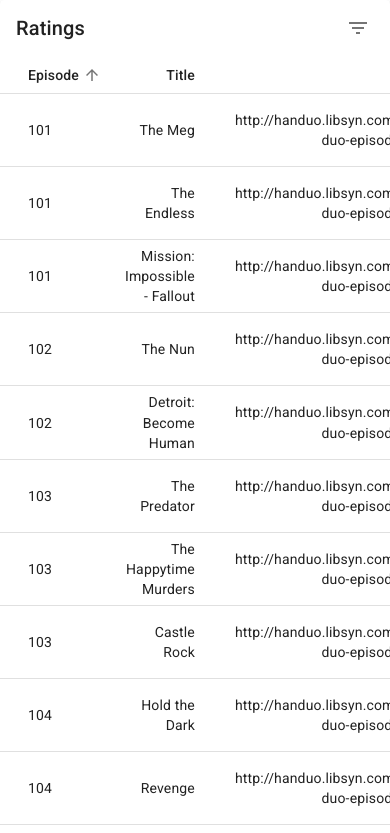
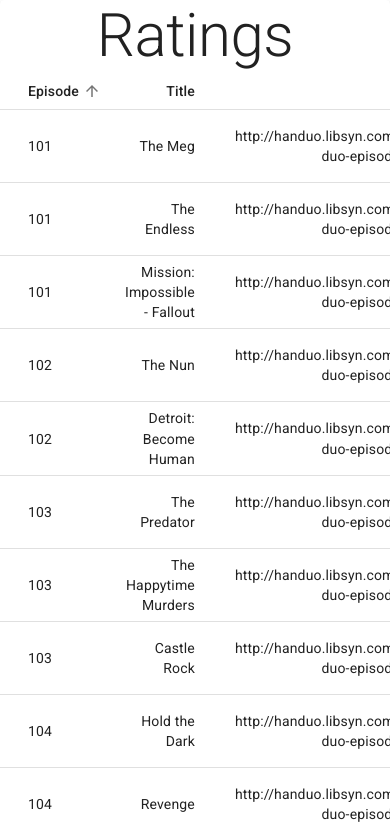
Before and after one commit to priebek/handuo-ratings, a React (Create React App) app: page / in a window 390 px wide. Shown: the top 833 px of the page. Built offline with nearby package versions, Linux system fonts and the light colour scheme.

Commit message:
remove EnhancedTableToolbar and click event on table

```diff
--- a/src/App.tsx
+++ b/src/App.tsx
@@ -12,8 +12,8 @@
 import getComparator from "./utility/getcomparator";
 import { Order } from "./utility/order";
 import stableSort from "./utility/stablesort";
-import { EnhancedTableToolbar } from "./components/enhancedtabletoolbar";
 import dataJson from "./data.json";
+import { Typography } from "@material-ui/core";
 
 const rows = dataJson;
 
@@ -43,26 +43,6 @@
     setSelected([]);
   };
 
-  const handleClick = (event: React.MouseEvent<unknown>, name: string) => {
-    const selectedIndex = selected.indexOf(name);
-    let newSelected: string[] = [];
-
-    if (selectedIndex === -1) {
-      newSelected = newSelected.concat(selected, name);
-    } else if (selectedIndex === 0) {
-      newSelected = newSelected.concat(selected.slice(1));
-    } else if (selectedIndex === selected.length - 1) {
-      newSelected = newSelected.concat(selected.slice(0, -1));
-    } else if (selectedIndex > 0) {
-      newSelected = newSelected.concat(
-        selected.slice(0, selectedIndex),
-        selected.slice(selectedIndex + 1)
-      );
-    }
-
-    setSelected(newSelected);
-  };
-
   const handleChangePage = (event: unknown, newPage: number) => {
     setPage(newPage);
   };
@@ -74,15 +54,15 @@
     setPage(0);
   };
 
-  const isSelected = (name: string) => selected.indexOf(name) !== -1;
-
   const emptyRows =
     rowsPerPage - Math.min(rowsPerPage, rows.length - page * rowsPerPage);
 
   return (
     <div className={classes.root}>
       <Paper className={classes.paper}>
-        <EnhancedTableToolbar numSelected={selected.length} />
+        <Typography variant="h2" align="center">
+          Ratings
+        </Typography>
         <TableContainer>
           <Table
             className={classes.table}
@@ -103,19 +83,10 @@
               {stableSort(rows, getComparator(order, orderBy))
                 .slice(page * rowsPerPage, page * rowsPerPage + rowsPerPage)
                 .map((row, index) => {
-                  const isItemSelected = isSelected(row.title);
                   const labelId = `enhanced-table-checkbox-${index}`;
 
                   return (
-                    <TableRow
-                      hover
-                      onClick={(event) => handleClick(event, row.title)}
-                      role="checkbox"
-                      aria-checked={isItemSelected}
-                      tabIndex={-1}
-                      key={row.title}
-                      selected={isItemSelected}
-                    >
+                    <TableRow hover tabIndex={-1} key={row.title}>
                       <TableCell padding="checkbox"></TableCell>
                       <TableCell
                         component="th"
--- a/src/components/enhancedtabletoolbar.tsx
+++ /dev/null
@@ -1,86 +0,0 @@
-import {
-  Toolbar,
-  makeStyles,
-  createStyles,
-  Theme,
-  lighten,
-  Typography,
-  Tooltip,
-  IconButton,
-} from "@material-ui/core";
-import React from "react";
-import DeleteIcon from "@material-ui/icons/Delete";
-import clsx from "clsx";
-import FilterListIcon from "@material-ui/icons/FilterList";
-
-interface EnhancedTableToolbarProps {
-  numSelected: number;
-}
-
-const useToolbarStyles = makeStyles((theme: Theme) =>
-  createStyles({
-    root: {
-      paddingLeft: theme.spacing(2),
-      paddingRight: theme.spacing(1),
-    },
-    highlight:
-      theme.palette.type === "light"
-        ? {
-            color: theme.palette.secondary.main,
-            backgroundColor: lighten(theme.palette.secondary.light, 0.85),
-          }
-        : {
-            color: theme.palette.text.primary,
-            backgroundColor: theme.palette.secondary.dark,
-          },
-    title: {
-      flex: "1 1 100%",
-    },
-  })
-);
-
-export const EnhancedTableToolbar = (props: EnhancedTableToolbarProps) => {
-  const classes = useToolbarStyles();
-  const { numSelected } = props;
-
-  return (
-    <Toolbar
-      className={clsx(classes.root, {
-        [classes.highlight]: numSelected > 0,
-      })}
-    >
-      {numSelected > 0 ? (
-        <Typography
-          className={classes.title}
-          color="inherit"
-          variant="subtitle1"
-          component="div"
-        >
-          {numSelected} selected
-        </Typography>
-      ) : (
-        <Typography
-          className={classes.title}
-          variant="h6"
-          id="tableTitle"
-          component="div"
-        >
-          Ratings
-        </Typography>
-      )}
-      {numSelected > 0 ? (
-        <Tooltip title="Delete">
-          <IconButton aria-label="delete">
-            <DeleteIcon />
-          </IconButton>
-        </Tooltip>
-      ) : (
-        <Tooltip title="Filter list">
-          <IconButton aria-label="filter list">
-            <FilterListIcon />
-          </IconButton>
-        </Tooltip>
-      )}
-    </Toolbar>
-  );
-};
```
